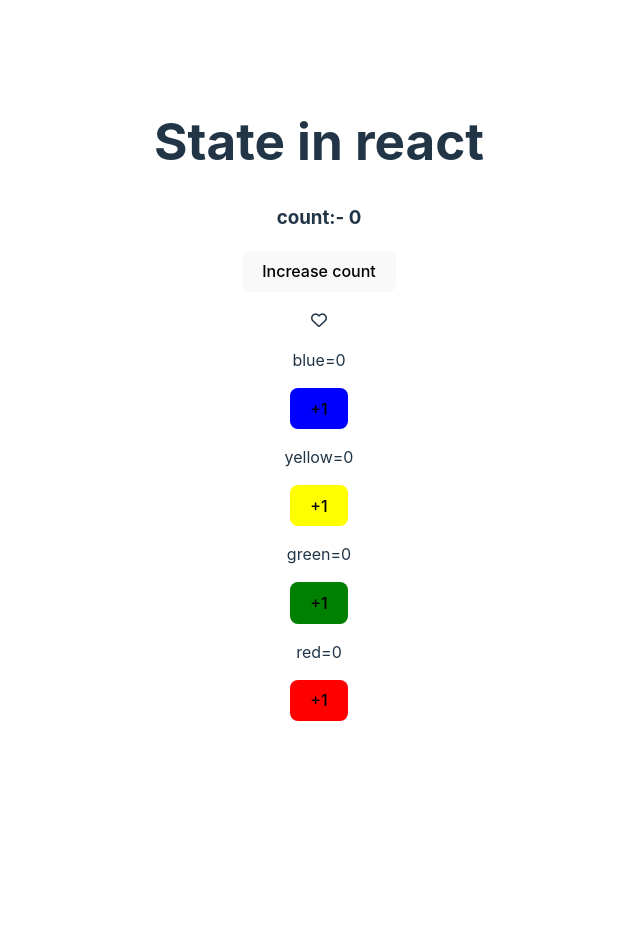
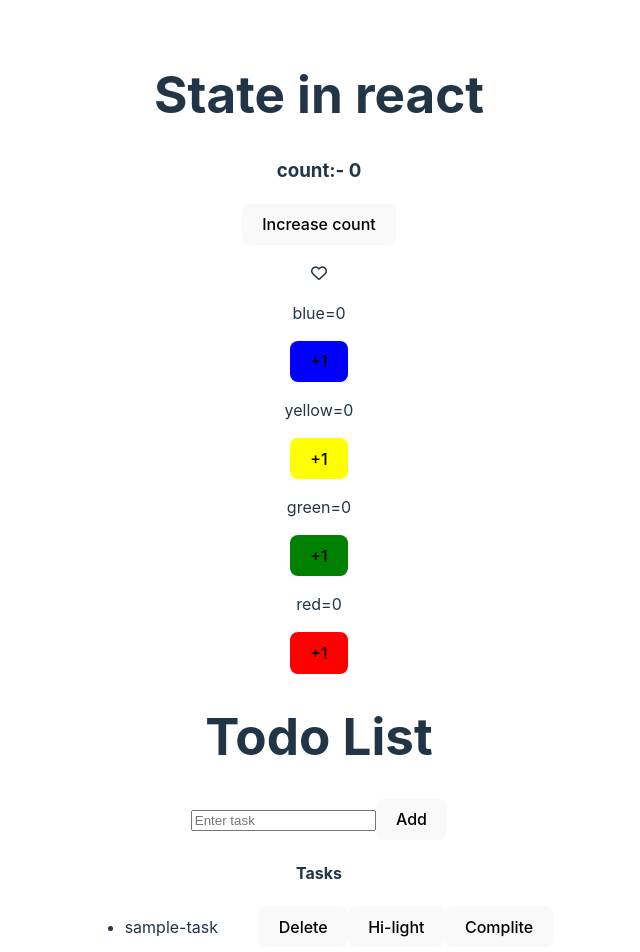
Before and after one commit to Anup2601/React, a React (Vite) app in the folder react-in-state/: page / in a window 1280 px wide. Shown: the top 952 px of the page, without its empty margins (321-961 px from the left). Before the commit the page ends 800 px from the top, so only its background shows below. Built offline with nearby package versions, Linux system fonts and the light colour scheme.

Commit message:
todo list

```diff
--- a/react-in-state/package.json
+++ b/react-in-state/package.json
@@ -11,7 +11,8 @@
   },
   "dependencies": {
     "react": "^18.3.1",
-    "react-dom": "^18.3.1"
+    "react-dom": "^18.3.1",
+    "uuidv4": "^6.2.13"
   },
   "devDependencies": {
     "@eslint/js": "^9.15.0",
--- a/react-in-state/src/App.jsx
+++ b/react-in-state/src/App.jsx
@@ -5,6 +5,7 @@
 import Counter from './counter'
 import Like from './like'
 import Ludoboad from "./ludoboad"
+import TodoList from "./todoList"
 
 function App() {
 
@@ -17,6 +18,7 @@
        <Counter/>
        <Like/>
        <Ludoboad/>
+       <TodoList/>
     </>
   )
 }
--- /dev/null
+++ b/react-in-state/src/todoList.jsx
@@ -0,0 +1,82 @@
+import { useState } from "react";
+import {v4 as uuidv4} from "uuid";
+
+let todoList=()=>{
+
+    let [add,setadd]=useState([{task:"sample-task",id:uuidv4(),isdone:false}]);
+    let [newadd,setnewadd]=useState("");
+    let newtask=()=>{
+        if (newadd.trim() !== "") {
+        setadd((pretask)=>{
+            return [...pretask,{task:newadd,id:uuidv4(),isdone:false}]
+        })
+        setnewadd("")
+        }}
+    let updatetodo=(event)=>{
+        setnewadd(event.target.value)
+    }
+
+    let deleteTask=(id)=>{
+        setadd((pretask)=>
+            pretask.filter((pretask)=>
+                pretask.id!=id
+            )
+        )
+    }
+
+    let updateAll=()=>{
+        setadd((pretask)=>
+            pretask.map((adds)=>{
+                return{
+                    ...adds,isdone:true,
+                }
+            })
+        )
+    }
+
+    let compliteTask=(id)=>{
+        setadd((pretask)=>
+            pretask.map((adds)=>
+                id===adds.id?{...adds,isdone:true}:adds
+            )
+
+    )
+    }
+
+
+    let Highlight=(id)=>{
+
+            setadd((pretask)=>
+                pretask.map((adds)=>
+                    id===adds.id?{...adds,task:adds.task.toUpperCase()}:adds
+
+                )
+            )
+        }
+
+    return(
+        <div>
+            <h1>Todo List</h1>
+            <input placeholder="Enter task" value={newadd} onChange={updatetodo}></input>
+            <button onClick={newtask}>Add</button>
+            <h4>Tasks</h4>
+            <ul>
+                {add.map((adds)=>(
+                    <li key={adds.id}>
+                    <span style={adds.isdone?{textDecorationLine:"line-through"}:{}}>
+                    {adds.task}
+                    </span>
+                    &nbsp; &nbsp; &nbsp; &nbsp; &nbsp;
+                    <button onClick={()=>deleteTask(adds.id)}>Delete</button>
+                    <button onClick={()=>Highlight(adds.id)}>Hi-light</button>
+                    <button onClick={()=>{compliteTask(adds.id)}}>Complite</button>
+                    </li>
+
+                ))}
+            </ul>
+            <button onClick={updateAll}>UpdateAll</button>
+        </div>
+    )
+}
+
+export default todoList;
```
Also changed, not shown: 1 other file (tests, documents, lock files or other folders).
